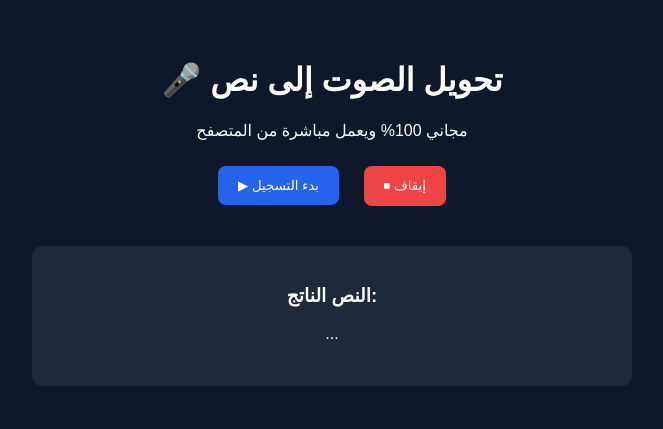
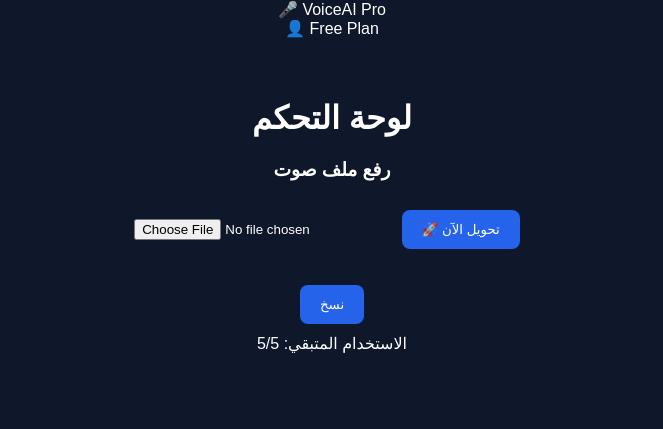
Before and after one commit to Nour-1412/voice-to-text-ai-web, a plain HTML site: page index.html in a window 1280 px wide. Shown: the whole page, without its empty margins (308-971 px from the left). Drawn offline with Linux system fonts and the light colour scheme.

Commit message:
Update title and layout for VoiceAI Studio Pro

```diff
--- a/index.html
+++ b/index.html
@@ -2,32 +2,44 @@
 <html lang="ar">
 <head>
   <meta charset="UTF-8">
-  <title>أداة تحويل الصوت إلى نص</title>
+  <title>VoiceAI Studio Pro</title>
   <link rel="stylesheet" href="style.css">
 </head>
 
 <body>
 
-  <div class="container">
+<header>
+  <div class="logo">🎤 VoiceAI Pro</div>
+  <div class="user">👤 Free Plan</div>
+</header>
 
-    <h1>🎤 تحويل الصوت إلى نص</h1>
-    <p>مجاني 100% ويعمل مباشرة من المتصفح</p>
+<div class="container">
 
-    <button onclick="startRecording()" class="btn">
-      ▶ بدء التسجيل
+  <h1>لوحة التحكم</h1>
+
+  <div class="card">
+    <h3>رفع ملف صوت</h3>
+    <input type="file" id="fileInput">
+
+    <button onclick="uploadFile()" class="btn">
+      🚀 تحويل الآن
     </button>
 
-    <button onclick="stopRecording()" class="btn stop">
-      ⏹ إيقاف
-    </button>
+    <p id="status"></p>
 
-    <div class="box">
-      <h3>النص الناتج:</h3>
-      <p id="output">...</p>
+    <div class="result">
+      <pre id="result"></pre>
     </div>
 
+    <button onclick="copyText()" class="btn small">نسخ</button>
   </div>
 
-  <script src="app.js"></script>
+  <div class="usage">
+    الاستخدام المتبقي: <span id="limit">5</span>/5
+  </div>
+
+</div>
+
+<script src="app.js"></script>
 </body>
 </html>
```
